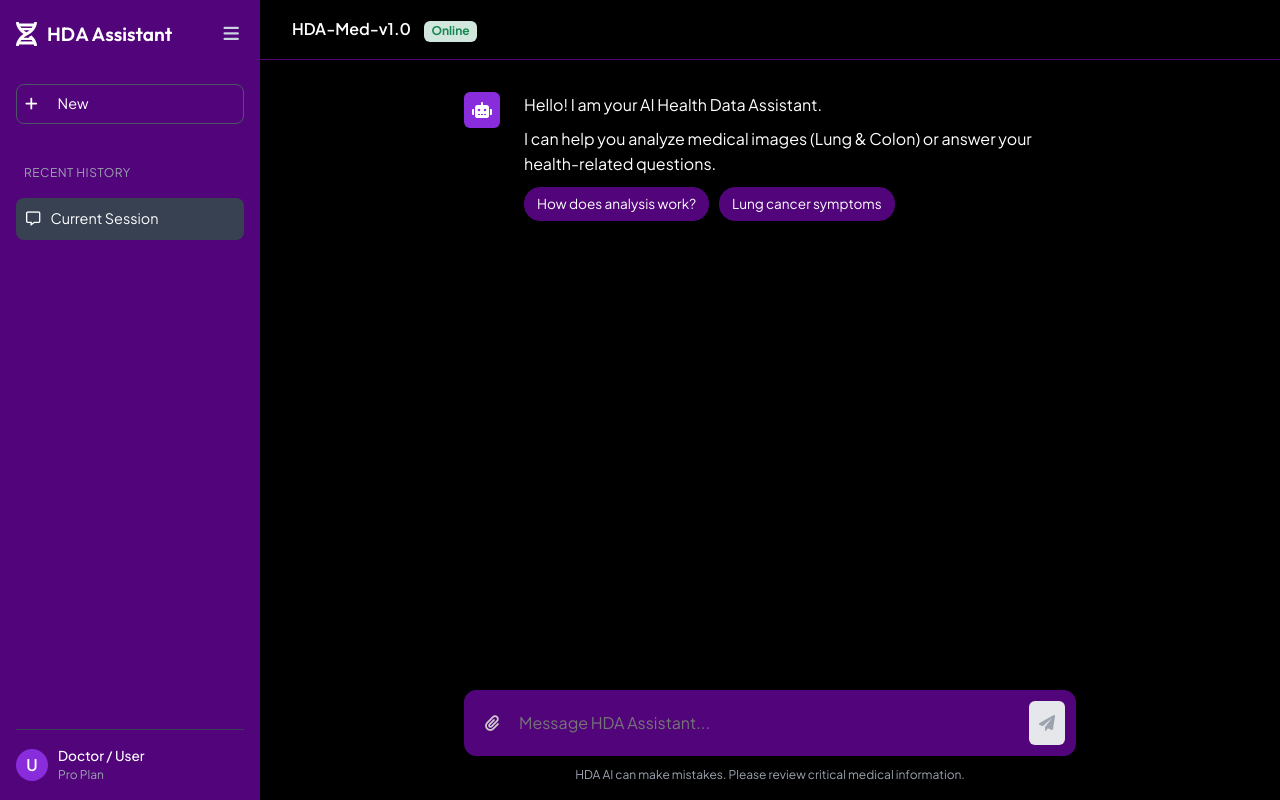
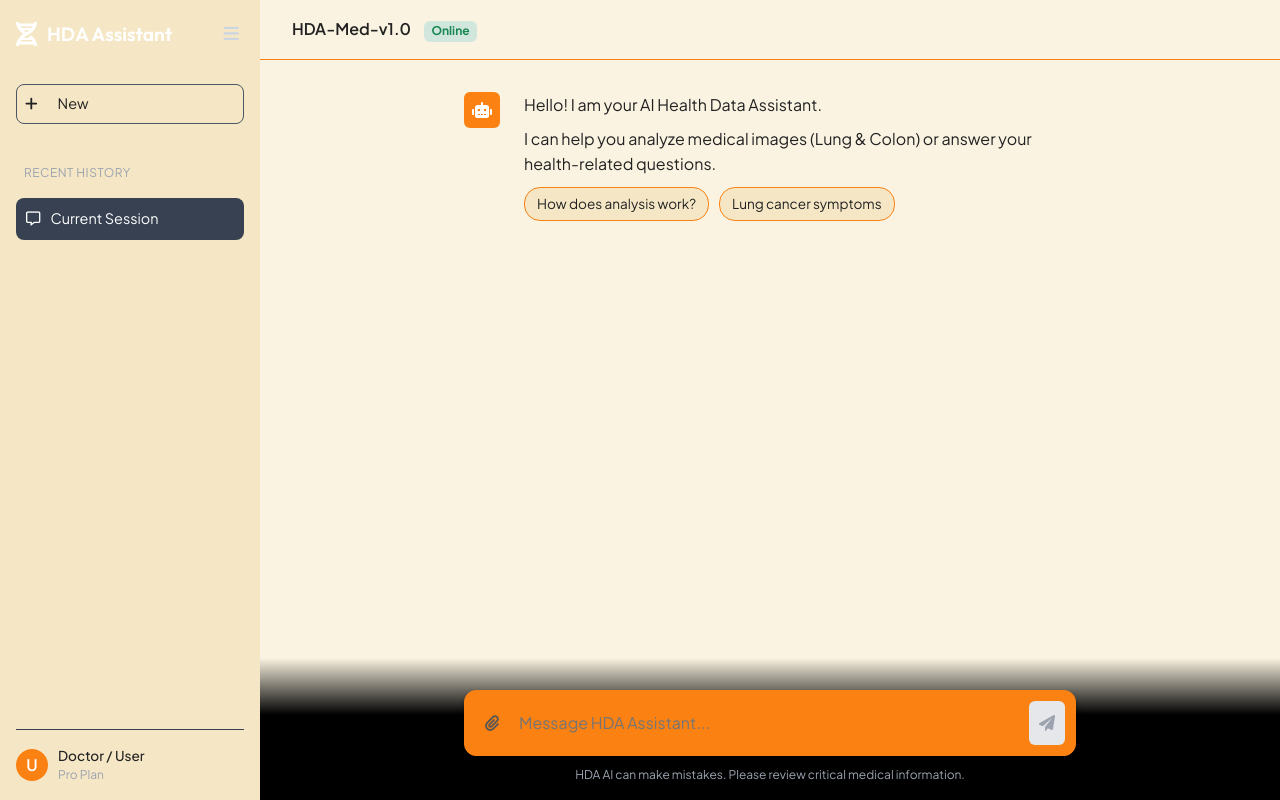
Before and after one commit to blackeagle686/hda_v3, a FastAPI app: page / in a window 1280 px wide. Run offline with FastAPI, Linux system fonts and the light colour scheme; some libraries are stand-ins or nearby versions.

Commit message:
Auto-commit: 2026-02-02 21:38:41

```diff
--- a/static/css/style.css
+++ b/static/css/style.css
@@ -1,16 +1,16 @@
 :root {
-    /* New Palette: #000000 (Bg), #52057B (Deep Purple), #892CDC (Vibrant Purple), #BC6FF1 (Lavender) */
-    --bg-color: #000000;
-    --sidebar-bg: #52057B;
-    --sidebar-text: #ffffff;
-    --chat-bg: #000000;
-    --primary-color: #892CDC;
-    --primary-hover: #BC6FF1;
-    --user-msg-bg: #52057B;
-    --ai-msg-bg: #1a1a1a;
-    --border-color: #52057B;
-    --text-primary: #ffffff;
-    --text-secondary: #cccccc;
+    /* New Color Palette */
+    --bg-color: #FAF3E1;         /* Light cream background */
+    --sidebar-bg: #F5E7C6;       /* Sidebar background */
+    --sidebar-text: #222222;     /* Sidebar text */
+    --chat-bg: #FAF3E1;          /* Main chat background */
+    --primary-color: #FA8112;    /* Buttons, highlights, accents */
+    --primary-hover: #FA6F00;    /* Slightly darker orange on hover */
+    --user-msg-bg: #FA8112;      /* User message bubbles */
+    --ai-msg-bg: #F5E7C6;        /* AI message bubbles */
+    --border-color: #FA8112;     /* Borders / dividers */
+    --text-primary: #222222;     /* Primary text */
+    --text-secondary: #555555;   /* Secondary / subtle text */
     --font-sans: 'Plus Jakarta Sans', sans-serif;
 }
 
```
